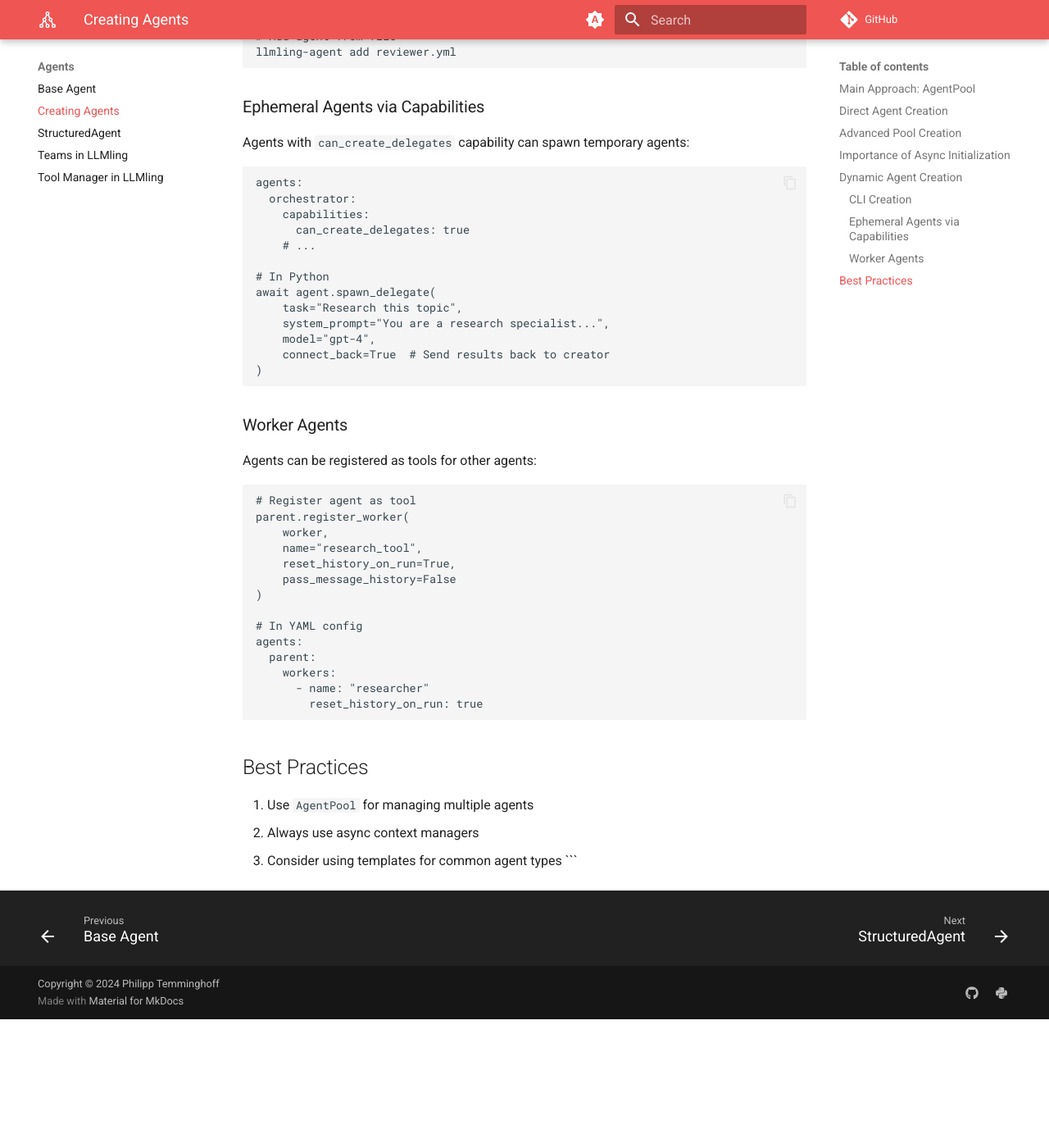
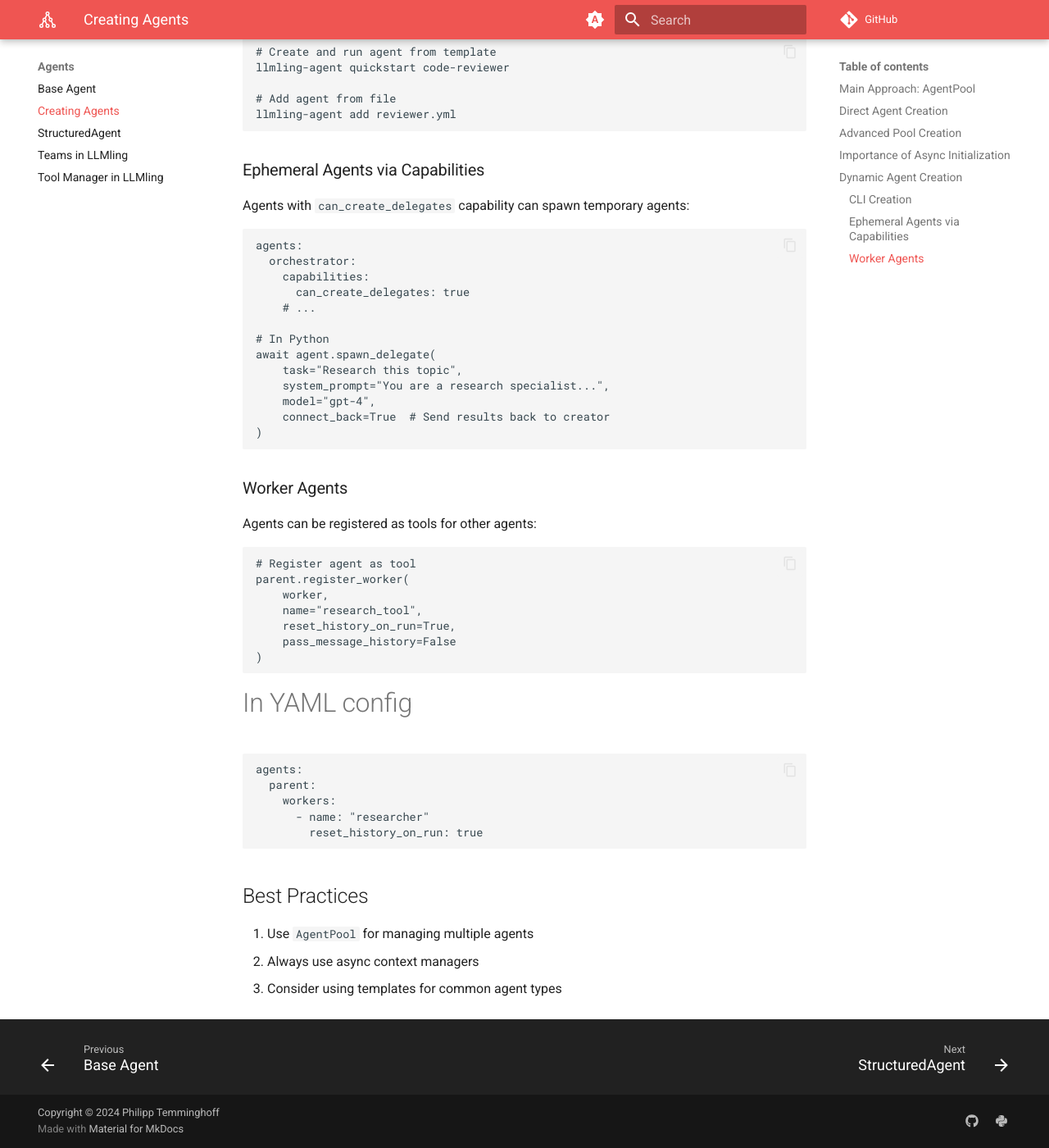
Before and after one commit to uk0/llmling-agent, an MkDocs documentation site: the page built from docs/agents/create_agents.md, in a window 1280 px wide and 1400 px high, scrolled down 2382 px. Shown: the whole window at 82% size. Built offline with MkDocs 1.6.1 and Material for MkDocs 9.7.7, drawn with Linux system fonts in a browser that asks for light colours; comment, search, counter and statistics services are not loaded; before the commit the page ends 3625 px from its top, so only the background shows below that; some of the changed text lies outside the part shown.

Commit message:
chore: docs

````diff
--- a/docs/agents/create_agents.md
+++ b/docs/agents/create_agents.md
@@ -127,8 +131,11 @@ parent.register_worker(
     reset_history_on_run=True,
     pass_message_history=False
 )
+```
 
 # In YAML config
+
+```yaml
 agents:
   parent:
     workers:
@@ -141,4 +148,3 @@ agents:
 1. Use `AgentPool` for managing multiple agents
 2. Always use async context managers
 3. Consider using templates for common agent types
-```
````
Also changed, not shown: other parts of docs/agents/create_agents.md (+6 -2 lines).
